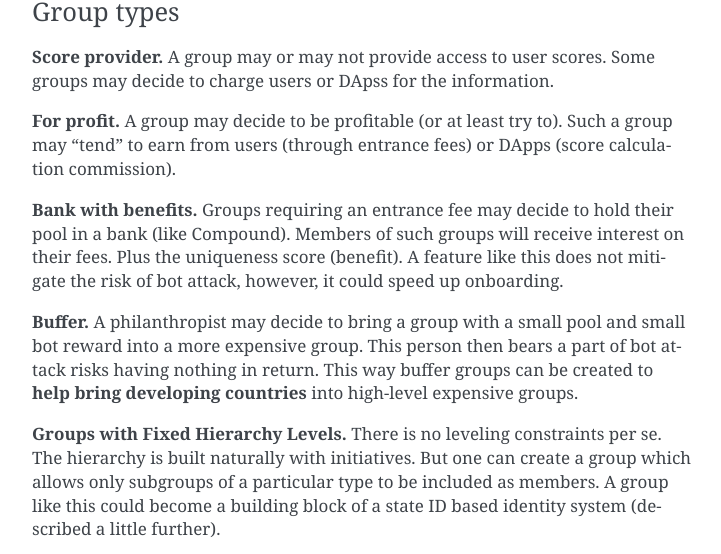
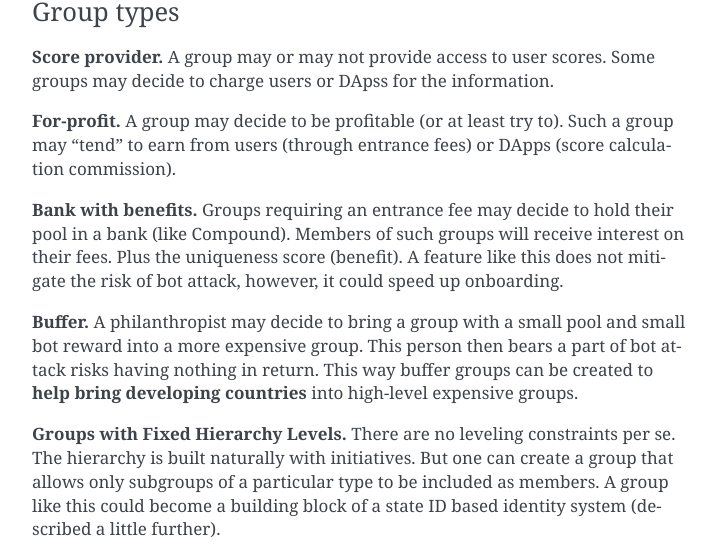
Before and after one commit to upala-digital-identity/docs, a Sphinx documentation site: the page built from source/explosive-bots.rst, in a window 1280 px wide and 900 px high, scrolled down 2269 px. Shown: the part 151-705 px from the top of the window, without its empty margins (388-1109 px from the left). Built offline with Sphinx 7.4.7, drawn with Linux system fonts in a browser that asks for light colours; some of the changed text lies outside the part shown.

```diff
--- a/source/explosive-bots.rst
+++ b/source/explosive-bots.rst
@@ -80,7 +80,7 @@ Group types
 **Score provider.**
 A group may or may not provide access to user scores. Some groups may decide to charge users or DApss for the information.
 
-**For profit.**
+**For-profit.**
 A group may decide to be profitable (or at least try to). Such a group may "tend" to earn from users (through entrance fees) or DApps (score calculation commission).
 
 **Bank with benefits.**
@@ -90,7 +90,7 @@ Groups requiring an entrance fee may decide to hold their pool in a bank (like C
 A philanthropist may decide to bring a group with a small pool and small bot reward into a more expensive group. This person then bears a part of bot attack risks having nothing in return. This way buffer groups can be created to **help bring developing countries** into high-level expensive groups.
 
 **Groups with Fixed Hierarchy Levels.**
-There is no leveling constraints per se. The hierarchy is built naturally with initiatives. But one can create a group which allows only subgroups of a particular type to be included as members. A group like this could become a building block of a state ID based identity system (described a little further).
+There are no leveling constraints per se. The hierarchy is built naturally with initiatives. But one can create a group that allows only subgroups of a particular type to be included as members. A group like this could become a building block of a state ID based identity system (described a little further).
 
 **TCR Group.**
 A group may decide to use a Token curated registry to curate its members.
```
Also changed, not shown: other parts of source/explosive-bots.rst (+2 -2 lines).
